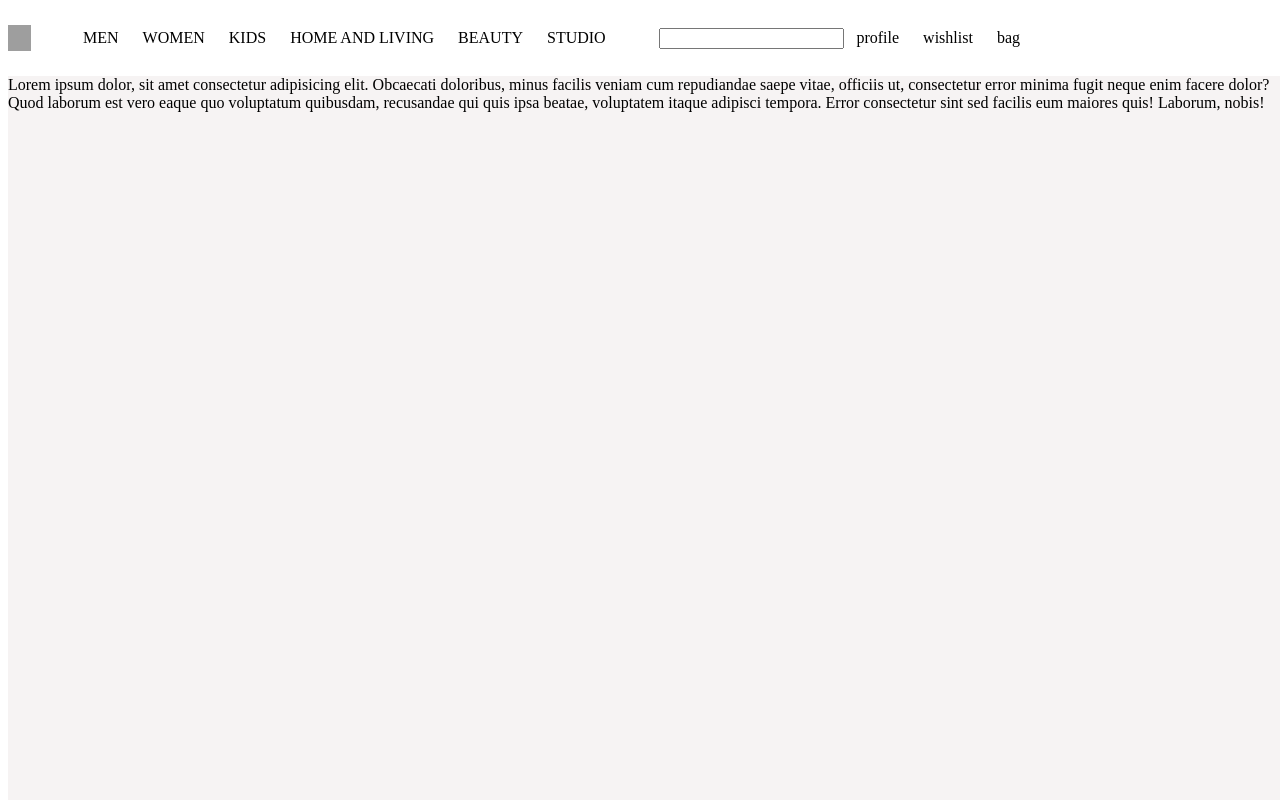
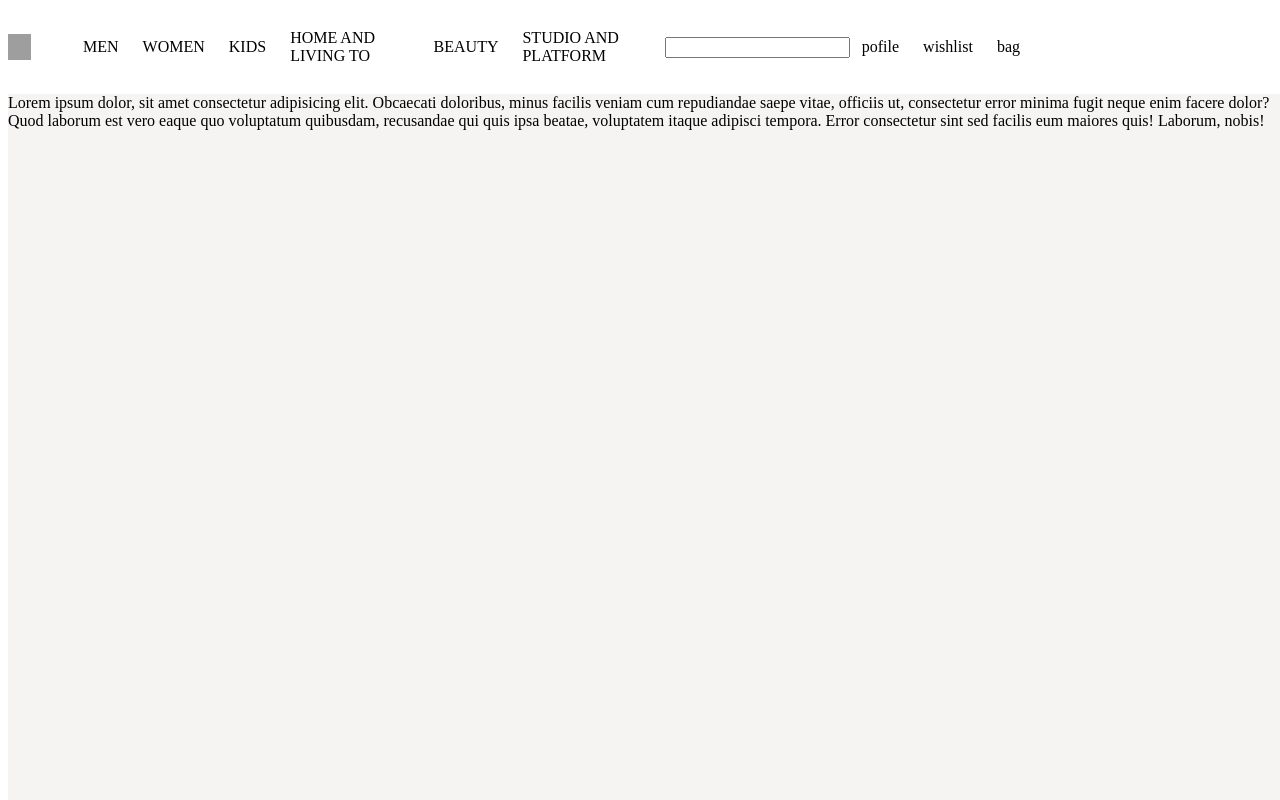
Before and after one commit to SurajYadav23/cloneproject, a plain HTML site: page index.html in a window 1280 px wide. Shown: the top 800 px of the page. Drawn offline with Linux system fonts and the light colour scheme; grey boxes are pictures that could not be loaded.

Commit message:
modi index html

```diff
--- a/index.html
+++ b/index.html
@@ -19,15 +19,15 @@
                     <li>Men</li>
                     <li>Women</li>
                     <li>Kids</li>
-                    <li>Home and Living</li>
+                    <li>Home and Living to </li>
                     <li>Beauty </li>
-                    <li>studio</li>
+                    <li>studio and platform </li>
                 </ul>
 
             </div>
             <div class="right flex item-center ">
                 <input class="space-around" type="text">
-                <div class="profile mx2">profile</div>
+                <div class="profile mx2">pofile</div>
                 <div class="wishlist mx2">wishlist</div>
                 <div class="bag mx2">bag</div>
             </div>
```
